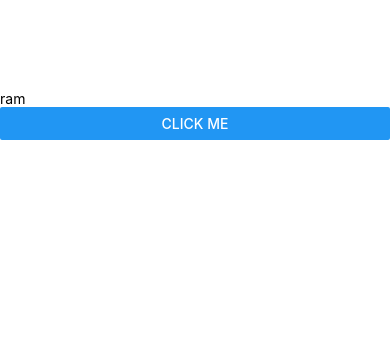
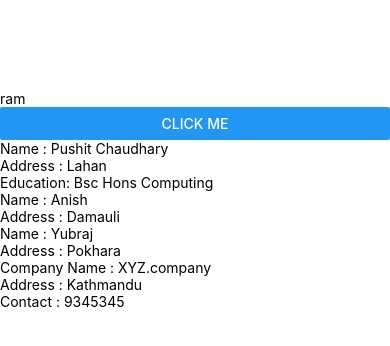
Before and after one commit to pushitchaudhary/react-native_with_Code_Step_by_Step, a React Native app: screen / in a window 390 px wide. Shown: the top 346 px of the page. Built offline with nearby package versions, Linux system fonts and the light colour scheme.

Commit message:
components

```diff
--- a/App.js
+++ b/App.js
@@ -1,14 +1,53 @@
 import React from "react";
 
 import { View,Text, Button } from "react-native";
+import CompanyData from "./components/CompanyData";
 
 export default function App() {
-  let name = 'ram'
+      let name = 'ram'
   return (
 
     <View style={{marginTop:90}}>
       <Text>{name}</Text>
       <Button title='Click Me'></Button>
+      <Student1/>
+      <Text></Text>
+      <Student2/>
+      <Text></Text>
+      <Student3/>
+      <Text></Text>
+      <CompanyData/>
+
     </View>
   );
 }
+
+const Student1 = ()=>{
+  return (
+    <View>
+      <Text>Name : Pushit Chaudhary</Text>
+      <Text>Address : Lahan</Text>
+      <Text>Education: Bsc Hons Computing</Text>
+    </View>
+  )
+}
+
+
+
+const Student2 = ()=>{
+  return (
+    <View>
+      <Text>Name : Anish</Text>
+      <Text>Address : Damauli</Text>
+    </View>
+  )
+}
+
+const Student3 = ()=>{
+  return(
+    <View>
+      <Text>Name : Yubraj</Text>
+      <Text>Address : Pokhara</Text>
+    </View>
+  )
+}
--- /dev/null
+++ b/components/CompanyData.js
@@ -0,0 +1,14 @@
+import {Text,View} from 'react-native'
+
+const CompanyData = ()=>{
+    return(
+        <View>
+            <Text>Company Name : XYZ.company </Text>
+            <Text>Address : Kathmandu</Text>
+            <Text>Contact : 9345345</Text>
+        </View>
+    )
+}
+
+
+export default CompanyData;
```
